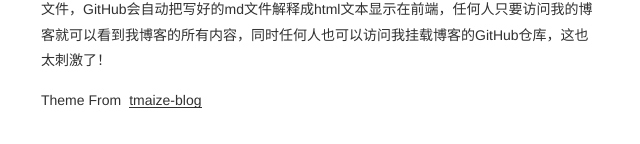
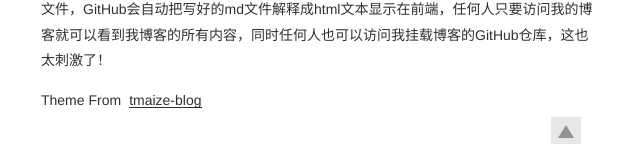
Before and after one commit to zhyjc6/zhyjc6.github.io, a Jekyll site: the page built from _posts/2019-9-14-first-blog.md, in a window 1280 px wide. Shown: the part 2176-2320 px from the top of the page, without its empty margins (319-959 px from the left). Built offline with Jekyll 4.4.1, drawn with Linux system fonts in a browser that asks for light colours; comment, search, counter and statistics services are not loaded; before the commit the page ends 2287 px from its top, so only the background shows below that.

Commit message:
Update footer.html

```diff
--- a/_includes/footer.html
+++ b/_includes/footer.html
@@ -2,7 +2,7 @@
   <span>Theme From</span>
   <!-- 请保留 -->
   <a href="https://github.com/TMaize/tmaize-blog">tmaize-blog</a>
-
+  <div id="moveUp" style="display: none"></div>
 </footer>
 <!-- 全局属性blog -->
 <script>window.blog={baseUrl:"{{site.baseUrl}}", buildAt:"{{buildAt}}", bmobApplicationId: "{{site.bmobApplicationId}}", bmobRestApiKey: "{{site.bmobRestApiKey}}"}</script>
```
